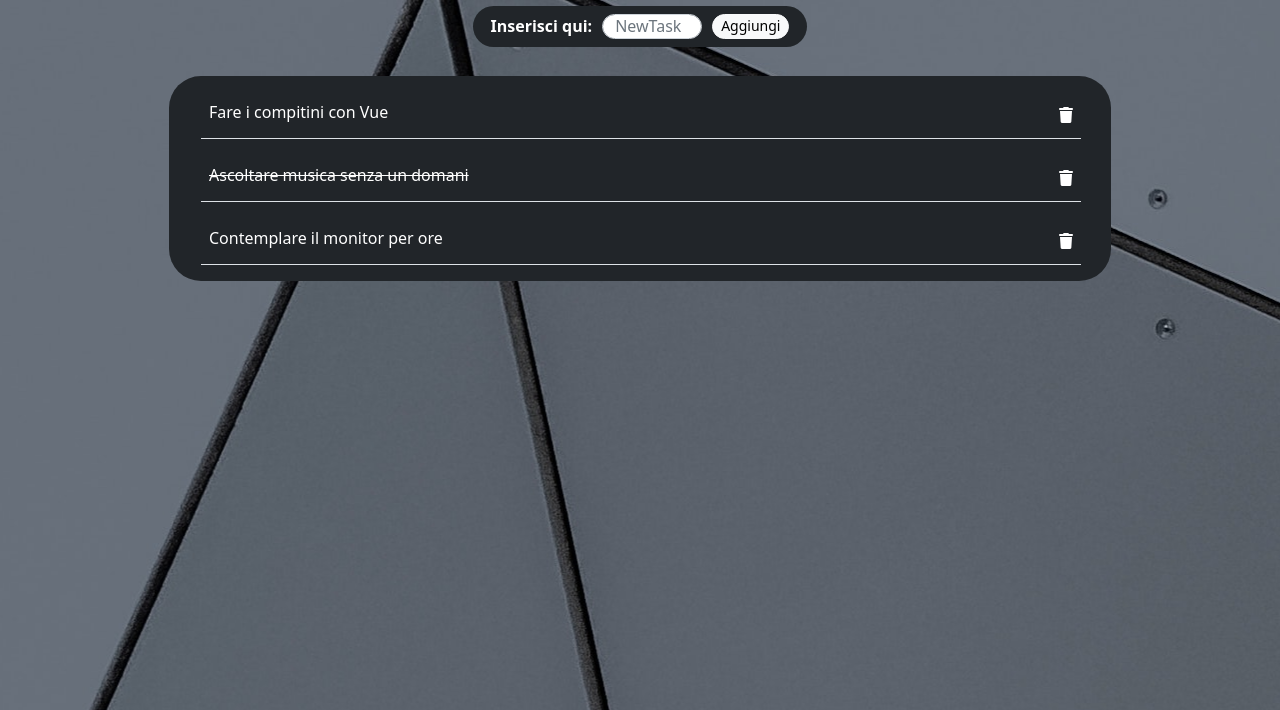
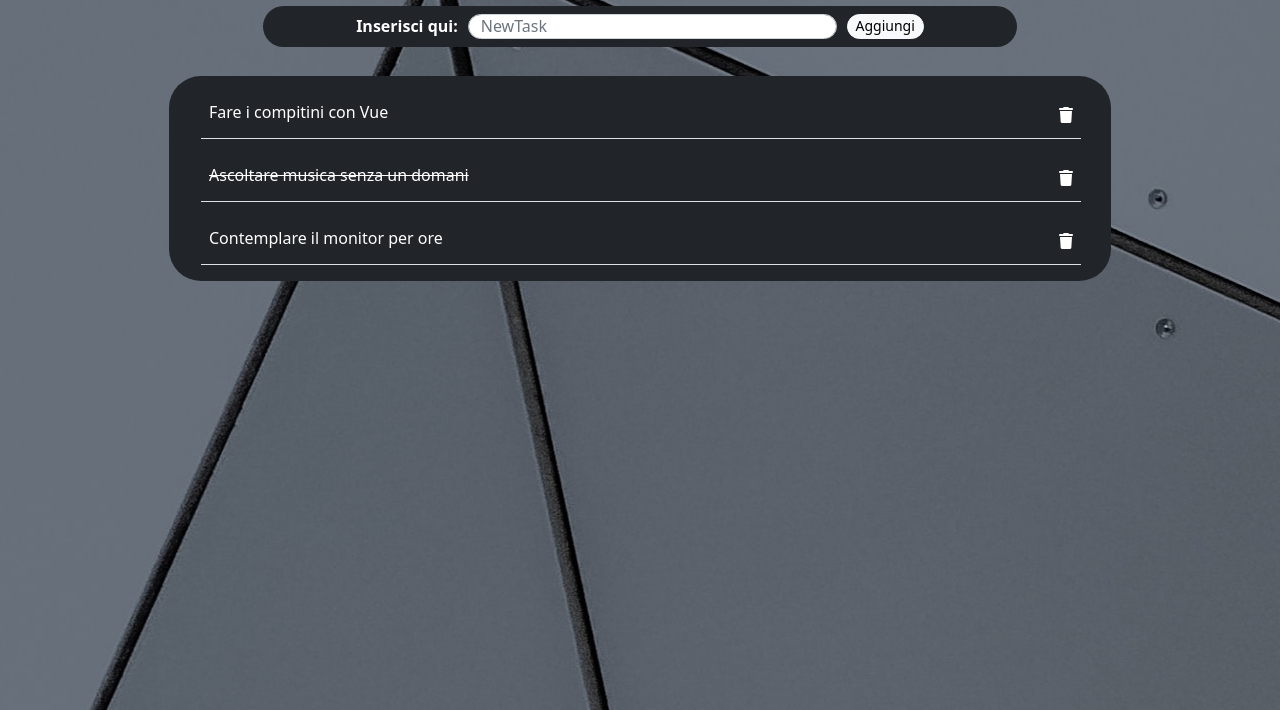
Before and after one commit to RiccardoLoPresti/vue-todolist, a plain HTML site: page index.html in a window 1280 px wide. Shown: the part 90-800 px from the top of the page. Drawn offline with nearby package versions, Linux system fonts and the light colour scheme.

Commit message:
[fix] input bar

```diff
--- a/css/style.css
+++ b/css/style.css
@@ -10,19 +10,28 @@ img{
   padding: 0;
   height: 80px;
 }
+
 .logo{
   background-color: rgba(255, 255, 255, 0.747);
 }
+
 .logo img{
   width: 300px;
 }
 
 .label-cx{
   margin: 0 10px;
+  min-width: 95px;
+}
+
+.task-input{
+  width: 60%;
+  min-width: 300px;
 }
 
 .input-cx{
-  width: 100px;
+  width: 50%;
+  min-width: 30%;
 }
 
 .btn-cx{
```
Also changed, not shown: index.html (+0 -1 lines), js/app.js (+1 -8 lines).
